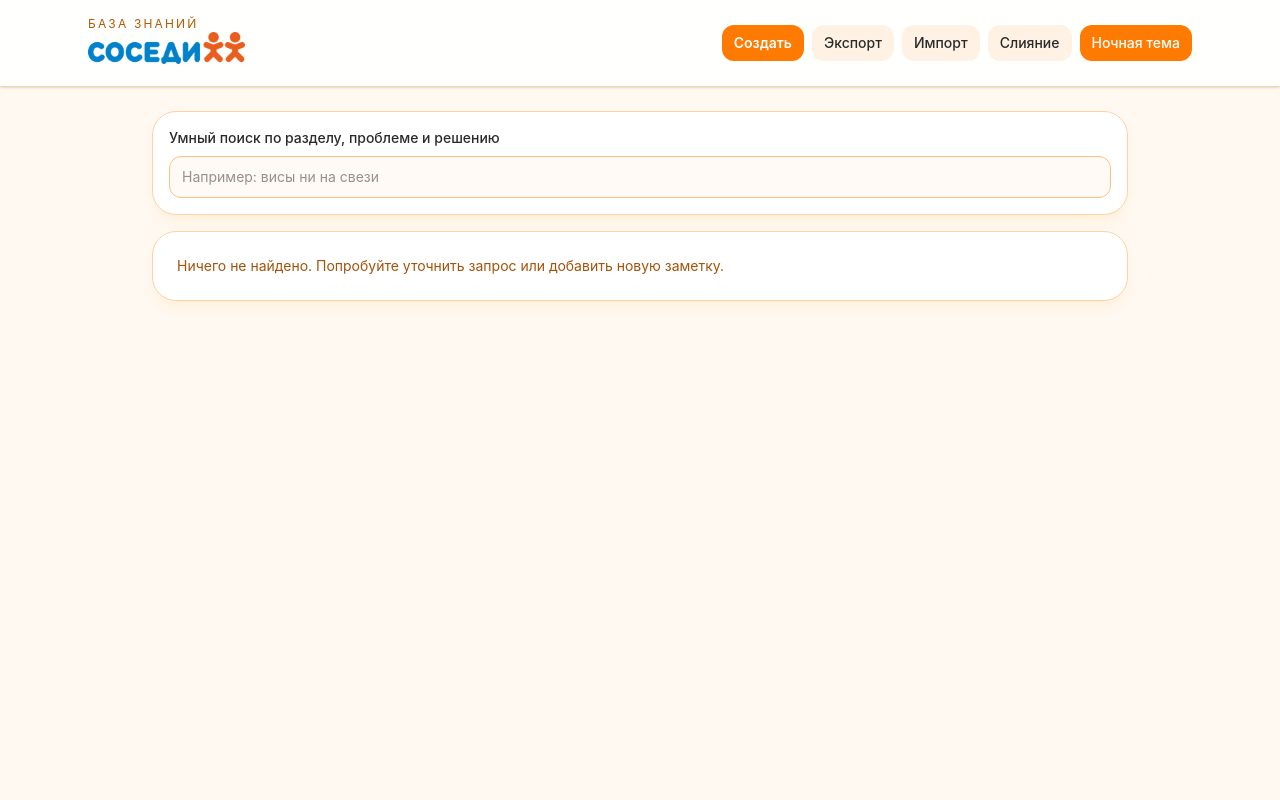
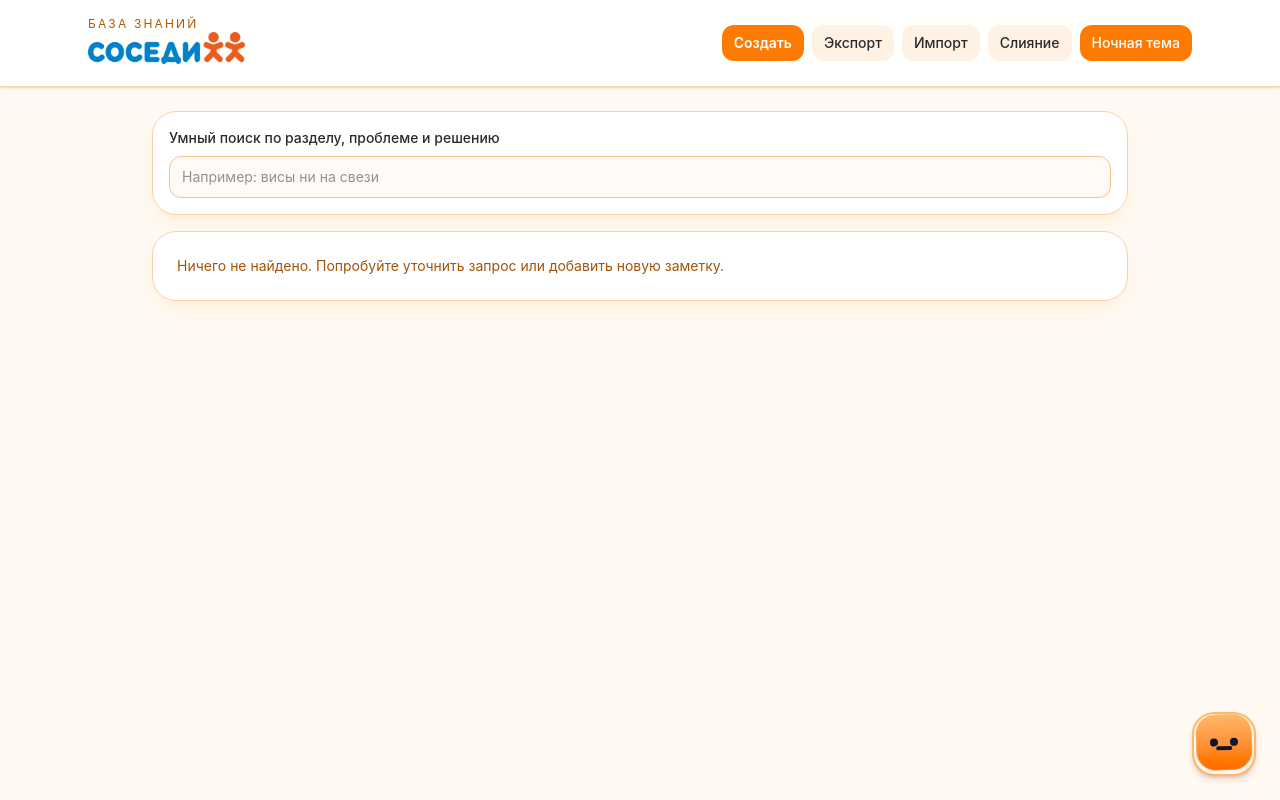
Before and after one commit to feoll/lore, a React (Vite) app: page / in a window 1280 px wide. Built offline with nearby package versions, Linux system fonts and the light colour scheme.

Commit message:
Update App.tsx

```diff
--- a/src/App.tsx
+++ b/src/App.tsx
@@ -2448,7 +2448,7 @@
           />
         )}
       </AnimatePresence>
-
+      <TalkingPet />
     </div>
   );
 }
```
